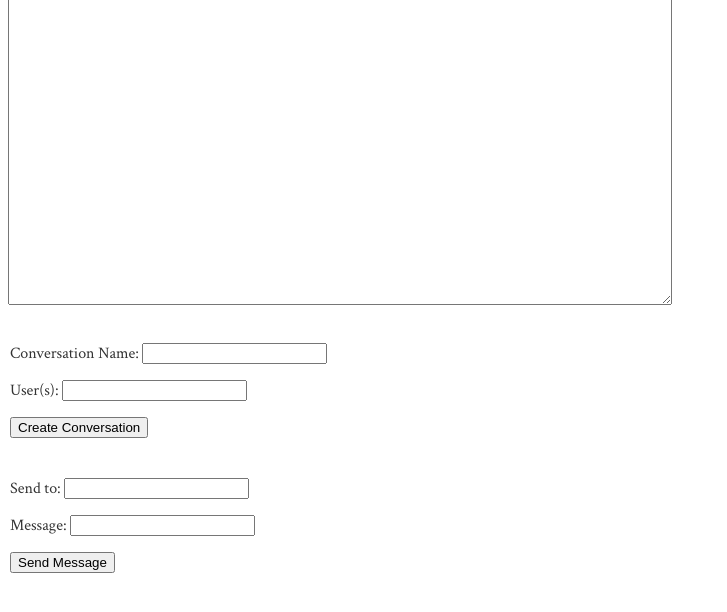
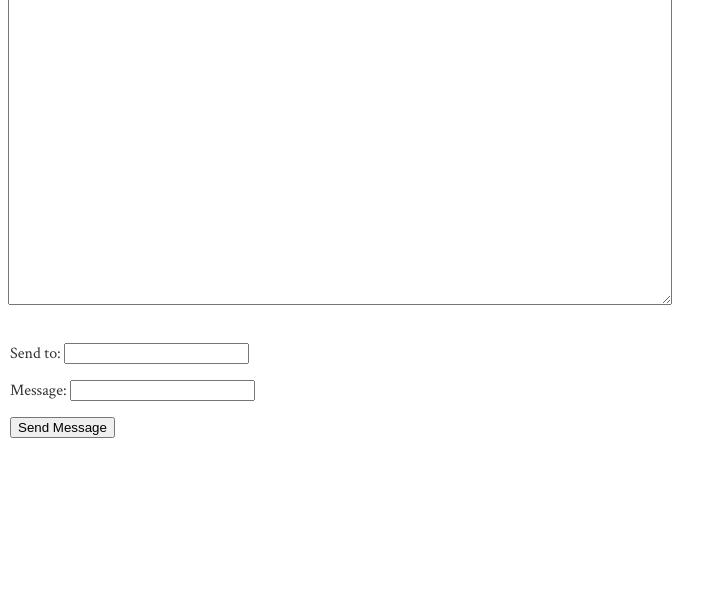
Before and after one commit to galvinma/pythia, a Flask app: page /message in a window 1280 px wide. Shown: the part 109-721 px from the top of the page, without its empty margins (0-727 px from the left). Run offline with Flask 3, Linux system fonts and the light colour scheme; a user stored in the database is signed in; tables that the repository leaves empty hold one stand-in row (values such as "Sample post"); some libraries are stand-ins or nearby versions.

Commit message:
removed conversation form. updated the message view. working on query.

```diff
--- a/form.py
+++ b/form.py
@@ -25,10 +25,10 @@ class MessageForm(Form):
 	messagesubmit = SubmitField('Send Message')
 
 # Allows user to begin a new conversation
-class ConversationForm(Form):
-	conversationtitle = StringField('Conversation Name: ')
-	usersinconversation = StringField('User(s): ')
-	conversationsubmit = SubmitField('Create Conversation')
+#class ConversationForm(Form):
+#	conversationtitle = StringField('Conversation Name: ')
+#	usersinconversation = StringField('User(s): ')
+#	conversationsubmit = SubmitField('Create Conversation')
 
 # Allows user to submit new profile information and associated interests.
 class ProfileForm(Form):
--- a/templates/message.html
+++ b/templates/message.html
@@ -57,16 +57,6 @@ button.addEventListener('click', function(e) {
  <textarea id="chat" cols="80" rows="20"></textarea><br><br>
 </div>
 
-<div class="row">
-    <div class="col-8-24">
-            <form method="POST">
-            {{ conversationform.hidden_tag() }}
-            <p>{{ conversationform.conversationtitle.label }} {{ conversationform.conversationtitle() }} </p>
-            <p>{{ conversationform.usersinconversation.label }} {{ conversationform.usersinconversation() }} </p>
-            {{ conversationform.conversationsubmit }}
-            </form>
-    </div>
-    </div>
 
 
 
--- a/view.py
+++ b/view.py
@@ -15,7 +15,7 @@ from flask_socketio import SocketIO
 from flask_socketio import send, emit
 
 
-from form import RegistrationForm, LoginForm, MessageForm, ProfileForm, ConversationForm
+from form import RegistrationForm, LoginForm, MessageForm, ProfileForm
 from model import DeclarativeBase
 from model import User, Message, Conversations, UserConversations, Interests
 
@@ -120,71 +120,29 @@ def create_app(app):
 		session = Session()
 		messageform = MessageForm()
 		user = current_user.username
-		conversationform = ConversationForm()
 		timestamp = str(datetime.datetime.now())
-		if conversationform.validate_on_submit() and conversationform.conversationsubmit.data:
-			# Add Conversation
-			conversation = Conversations(timestamp=timestamp)
-			session.add(conversation)
-			session.commit()
-			# Add UserConversation
-			session.flush()
-			users = conversationform.usersinconversation.data
-			print users
-			idfind = []
-			user_id_query = session.query(User).filter_by(username=users)
-			for match in user_id_query.all():
-				idfind.append(match.id)
-			print idfind
-			for user in idfind:
-				userconversation = UserConversations(user_id=user, conversations_id=conversation.id)
-				session.add(userconversation)
-				session.commit()
 		if messageform.validate_on_submit() and messageform.messagesubmit.data:
-			# Add message
-			#
-			# Find id of user being sent the message
-			idfind = []
-			users = conversationform.usersinconversation.data
-			user_id_query = session.query(User).filter_by(username=users)
-			for match in user_id_query.all():
-				idfind.append(match.id)
-			print "here is if find"
-			print idfind
-			# find the conversations current user is a prt of
-			conversation_users = session.query(UserConversations).filter_by(user_id=current_user.id)
-			conv = []
-			for match in conversation_users.all():
-				conv.append(match.conversations_id)
-			# Find foreign user convos
-			fconv = []
-			for i in idfind:
-				foreign_convo = session.query(UserConversations).filter_by(user_id=i)
-				for match in foreign_convo.all():
-					fconv.append(match.conversations_id)
-			# match the user to the foreign user
-			x = set(conv) & set(fconv)
-			print "here are the conversations both users are in"
-			print x
-			session.flush()
-			message = Message(user_id=current_user.id, conversations_id=x, message=messageform.message.data, timestamp=timestamp)
-			users = messageform.msgusername.data
-			for user in idfind:
-				touser = Message(user_id=user, conversations_id=x, message=messageform.message.data, timestamp=timestamp)
-				session.add(touser)
-				session.add(message)
-			session.commit()
+			# Find id of user sending the message
+			from_user = current_user.id
+			print 'from user'
+			print from_user
+			# Find id of user recieving the message
+			to_user = []
+			to_user_query = session.query(User).filter_by(username=messageform.msgusername.data)
+			for match in to_user_query.all():
+				to_user.append(match.id)
+			print 'to user'
+			print to_user[0]
 		# Show all conversations for a given user
 		conversations = []
 		conversation_query = session.query(UserConversations).filter_by(user_id=current_user.id)
 		for match in conversation_query.all():
 			conversations.append(match.conversations_id)
 		session.close()
-		return render_template('message.html', messageform=messageform, conversationform=conversationform, user=user, conversations=conversations)
+		return render_template('message.html', messageform=messageform, user=user, conversations=conversations)
 
 	@socketio.on('conversation')
 	def show_message(conversation):
-#		values[conversation]
 		print 'Received message from the client'
 		print conversation
 		conversation_id = conversation['conversation']
```
